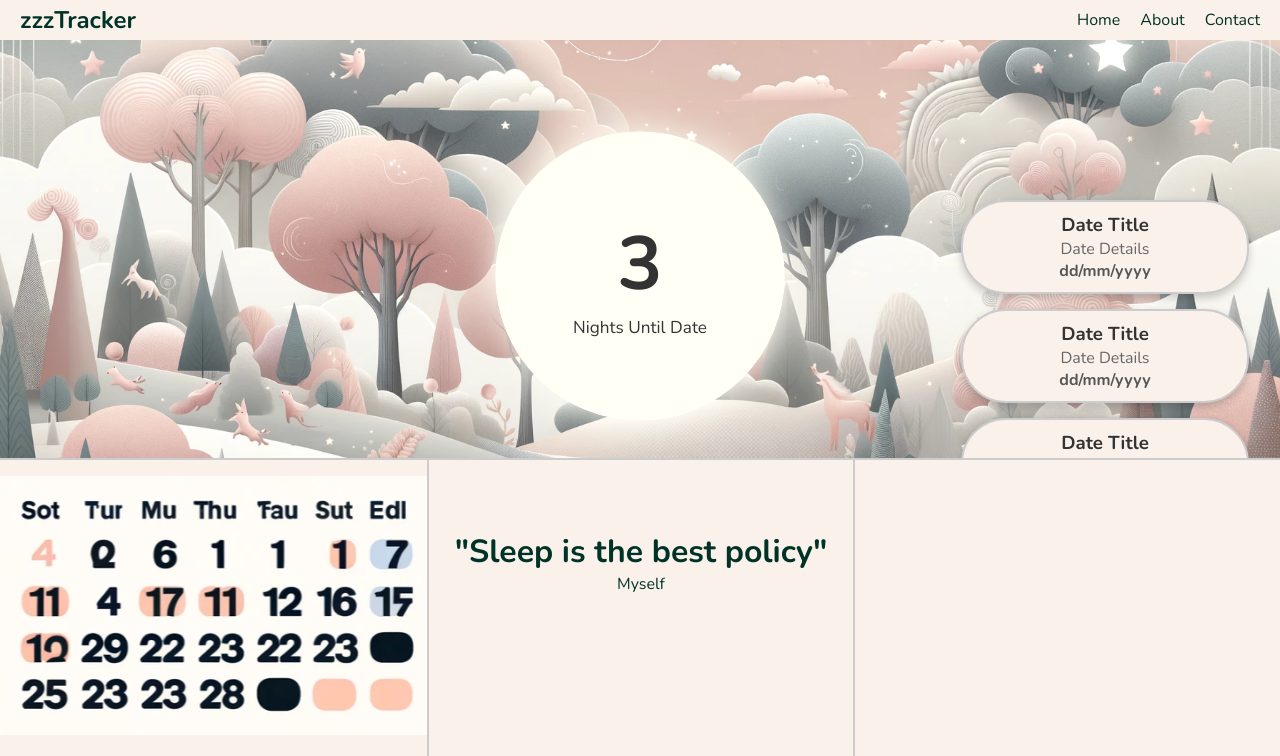
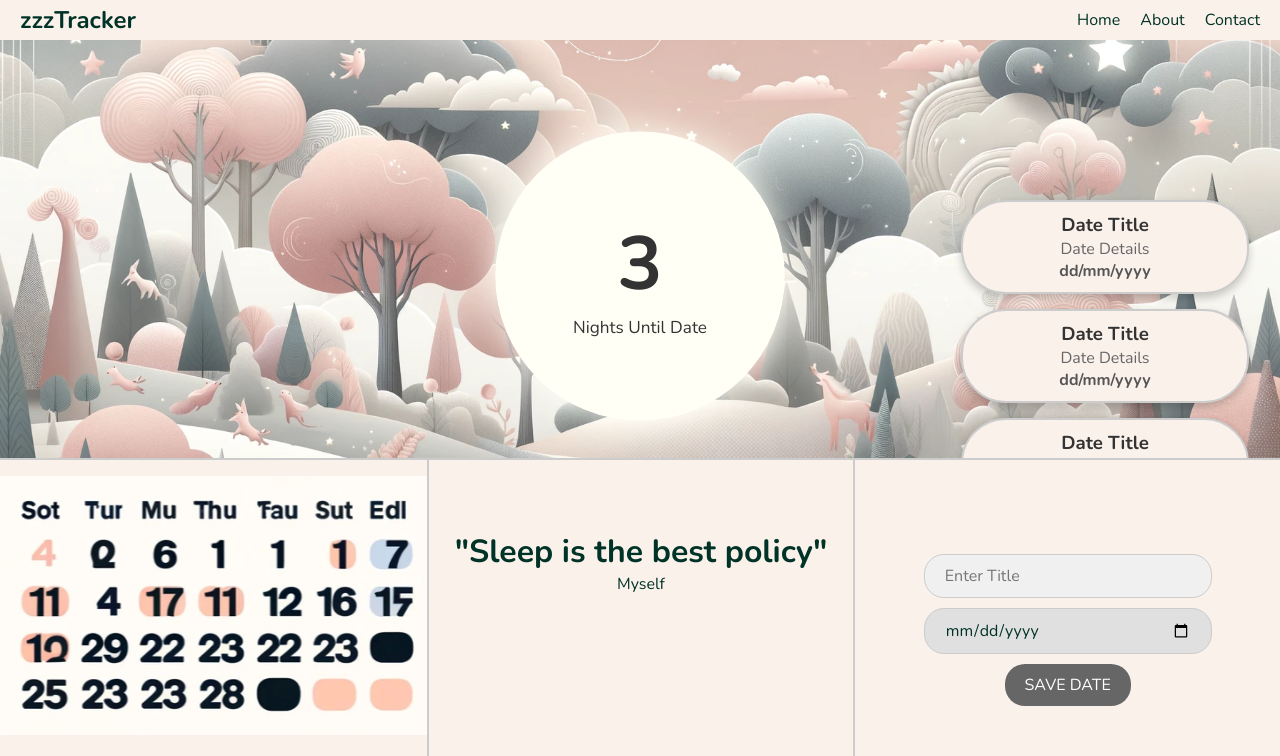
Before and after one commit to DomiCodeur/zzzTracker, an Angular app: page / in a window 1280 px wide. Shown: the top 756 px of the page. Built offline with nearby package versions, Linux system fonts and the light colour scheme.

Commit message:
Bottom right panel added

```diff
--- a/src/app/app.component.html
+++ b/src/app/app.component.html
@@ -52,7 +52,22 @@
             <h1>"Sleep is the best policy"</h1>
             <p>Myself</p>
           </div>
-          <div class="section third"></div>
+          <div class="section third">
+            <div class="date-input-container">
+              <input
+                type="text"
+                id="dateTitle"
+                placeholder="Enter Title"
+                class="input-field title-input"
+              />
+              <input
+                type="date"
+                id="datePicker"
+                class="input-field date-input"
+              />
+              <button type="button" class="submit-button">Save Date</button>
+            </div>
+          </div>
         </div>
       </main>
     </div>
--- a/src/styles.css
+++ b/src/styles.css
@@ -204,3 +204,50 @@ body {
   width: 70%;
   padding: 10px;
 }
+
+.bottom-section .section:nth-child(3) {
+  display: flex;
+  align-items: center;
+  justify-content: center;
+}
+
+.date-input-container {
+  display: flex;
+  flex-direction: column;
+  align-items: center;
+  padding: 10px;
+  width: 80%;
+  gap: 10px;
+}
+
+.input-field {
+  width: 100%;
+  padding: 10px 20px;
+  border-radius: 20px;
+  border: 1px solid #ccc;
+  outline: none;
+  font-size: 16px;
+}
+
+.title-input {
+  background-color: #f0f0f0;
+}
+
+.date-input {
+  background-color: #e0e0e0;
+}
+
+.submit-button {
+  padding: 10px 20px;
+  border-radius: 20px;
+  border: none;
+  background-color: #666;
+  color: white;
+  cursor: pointer;
+  font-size: 16px;
+  text-transform: uppercase;
+}
+
+.submit-button:hover {
+  background-color: #333;
+}
```
